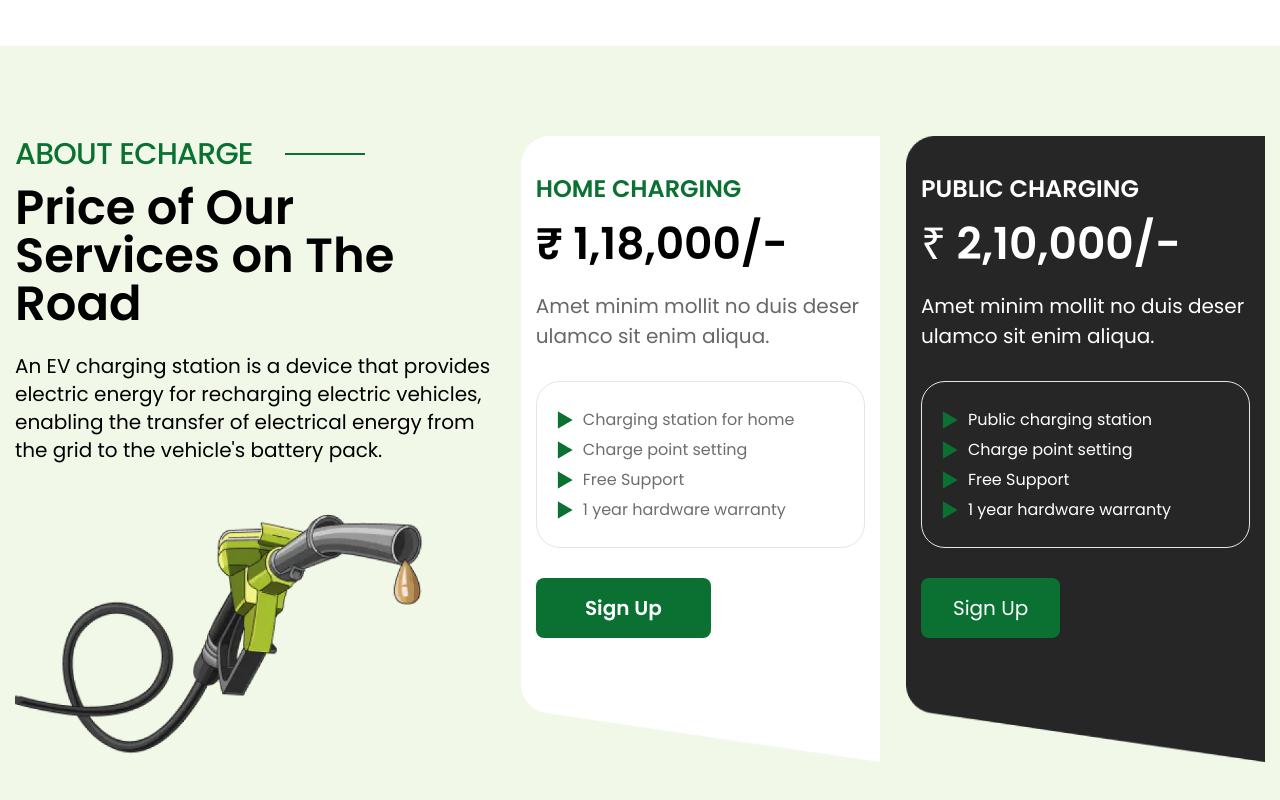
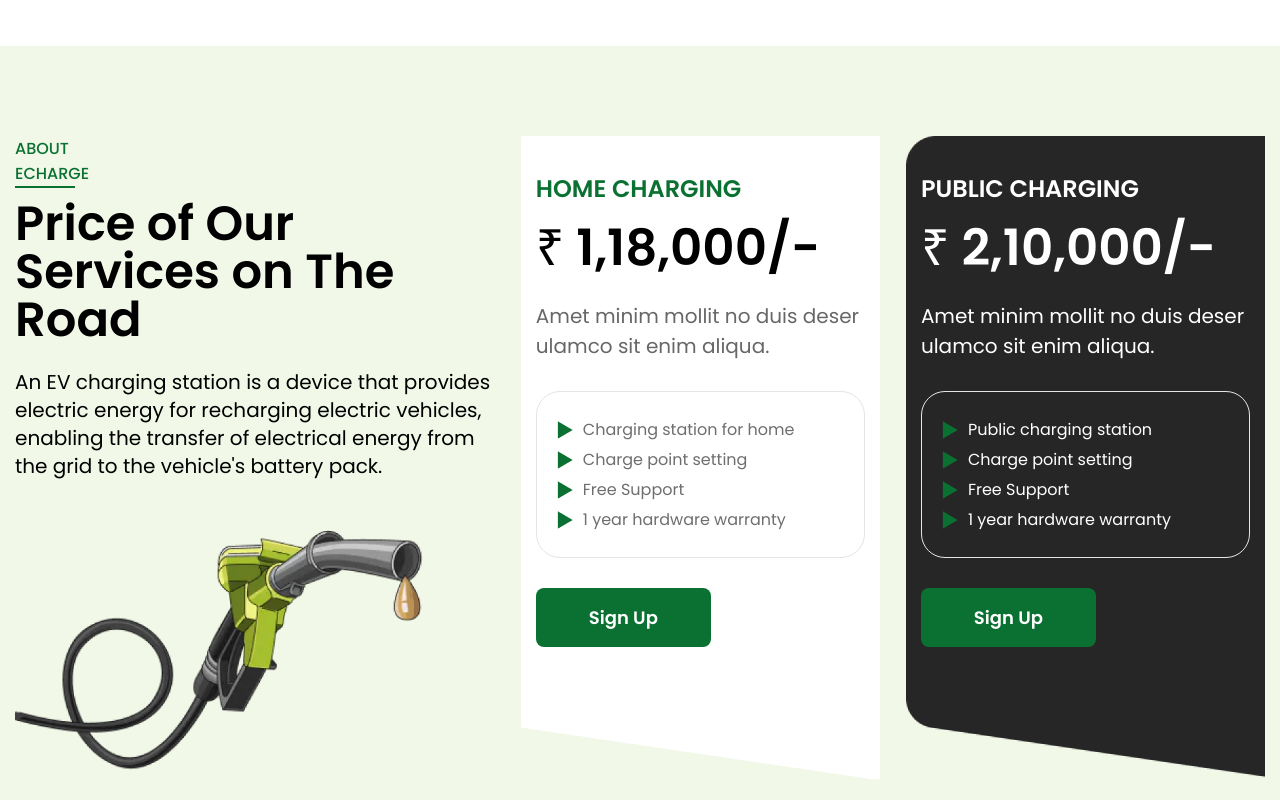
Before and after one commit to vpdevabacus/myev_frontend, a React (Create React App) app: page / in a window 1280 px wide. Shown: the part 4040-4840 px from the top of the page. Built offline with nearby package versions, Linux system fonts and the light colour scheme.

Commit message:
working on charging

```diff
--- a/src/components/home/Charges.js
+++ b/src/components/home/Charges.js
@@ -84,13 +84,9 @@ const Charges = () => {
             <div className="w-[39%]">
               <div>
                 <div className="flex flex-row place-items-center modify-responsive001">
-                  <p className="text-xl font-medium tracking-tight text-[#0B7132] sm:text-3xl leading-9">
+                  <h5 className="font-medium text-[#0B7132] green-hr-line">
                     ABOUT ECHARGE
-                  </p>
-                  <img
-                    src={ImageIcons.Rectangle}
-                    className="After_img_dnome h-0.5 w-20 ml-8"
-                  />
+                  </h5>
                 </div>
                 <p className="text-3xl font-semibold  text-[#000] sm:text-5xl mt-3 SUB-Header">
                   Price of Our Services on The Road
@@ -109,13 +105,13 @@ const Charges = () => {
 
             <div className="w-[61%] grid grid-cols-1 md:grid-cols-2 gap-x-[26px]">
               <div className="relative Charging_Div md:mr-0  Charging_Div2">
-                <div className="bg-cover px-[15px] pt-[35px] pb-[95px] " style={style}>
+                <div className="bg-cover px-[15px] pt-[35px] pb-[95px] bg-center bg-no-repeat" style={style}>
                   <div className="">
                     <h4 className="text-[#0B7132] mb-[5px]">
                       HOME CHARGING
                     </h4>
-                    <h2 className="text-black mb-[15px]">
-                      <span>₹</span> 1,18,000/-
+                    <h2 className="text-black mb-[15px] text-[50px]">
+                      <span className="font-sans font-normal">₹</span> 1,18,000/-
                     </h2>
                     <p className="text-[#676767] text-[20px]">
                       Amet minim mollit no duis deser ulamco sit enim aliqua.
@@ -126,7 +122,7 @@ const Charges = () => {
                       <FeatureList key={item.id} item={item} />
                     ))}
                   </div>
-                  <button className="px-3 min-w-[175px] font-semibold	text-[18px] md:px-8 py-1 md:py-4 bg-[#0B7132] text-white rounded-lg text-xl">
+                  <button className="px-3 min-w-[175px] font-semibold	text-[18px] md:px-8 py-1 md:py-4 bg-[#0B7132] text-white rounded-lg">
                     Sign Up
                   </button>
                 </div>
@@ -136,8 +132,8 @@ const Charges = () => {
                 <div className="bg-cover px-[15px] pt-[35px] pb-[95px" style={style1}>
                   <div className="">
                     <h4 className="text-white mb-[5px]">PUBLIC CHARGING</h4>
-                    <h2 className="text-white mb-[15px]">
-                      <span className="PriceRS">₹</span> 2,10,000/-
+                    <h2 className="text-white mb-[15px] text-[50px]">
+                      <span className="font-sans font-normal">₹</span> 2,10,000/-
                     </h2>
                     <p className="text-white text-[20px]">
                       Amet minim mollit no duis deser ulamco sit enim aliqua.
@@ -150,9 +146,8 @@ const Charges = () => {
                   </div>
                   <div className="mt-6 p-0">
                     <div className="flex justify-center gap-3 lg:justify-start">
-                      <button className="px-3 md:px-8 py-1 md:py-4 bg-[#0B7132] text-white rounded-lg text-xl">
-                        <i className="fa-solid fa-arrow-right-to-bracket"></i>Sign
-                        Up
+                      <button className="px-3 min-w-[175px] font-semibold	text-[18px] md:px-8 py-1 md:py-4 bg-[#0B7132] text-white rounded-lg">
+                        Sign Up
                       </button>
                     </div>
                   </div>
```
